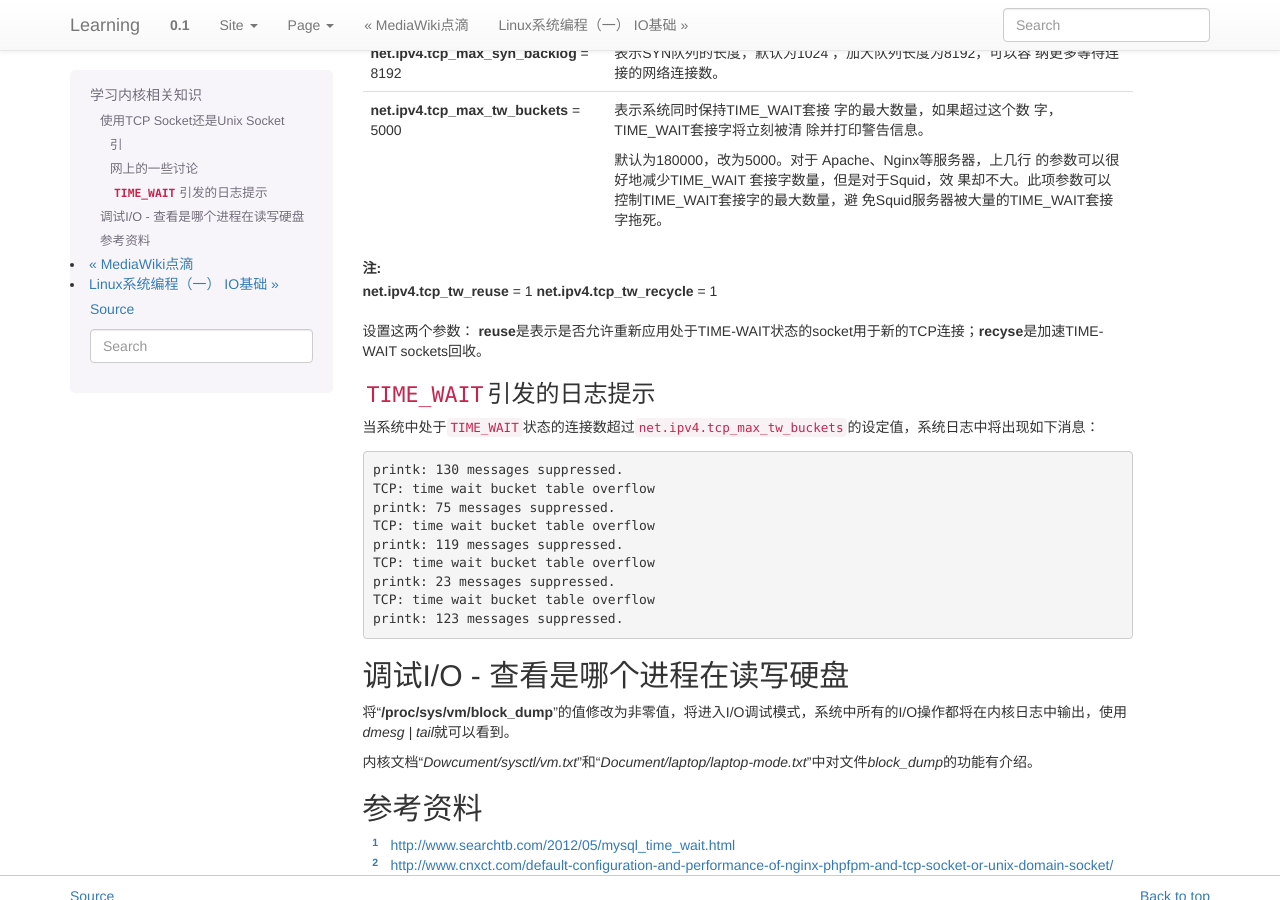
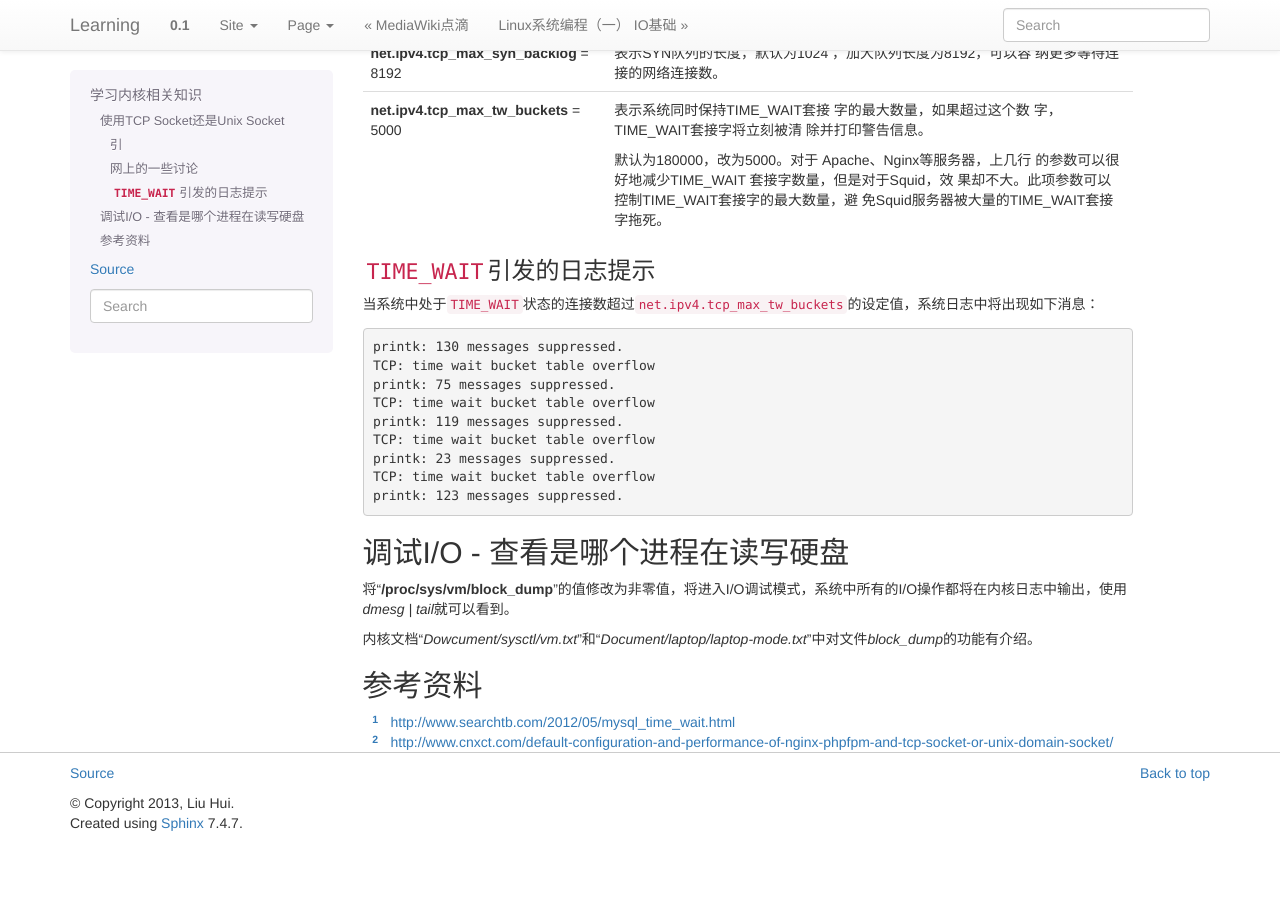
Before and after one commit to huiliu/learning.docs.hui, a Sphinx documentation site: the page built from source/kernel.rst, in a window 1280 px wide and 900 px high, scrolled down 1045 px. Built offline with Sphinx 7.4.7, drawn with Linux system fonts in a browser that asks for light colours; formulas are drawn with MathJax 3; after the commit the page ends 1888 px from its top, so only the background shows below that.

Commit message:
FIXED BUGS
*   修改一些语法错误
*   添加边栏

```diff
--- a/source/conf.py
+++ b/source/conf.py
@@ -140,6 +140,9 @@ html_static_path = ['_static']
 
 # Custom sidebar templates, maps document names to template names.
 #html_sidebars = {}
+html_sidebars = {
+    "**": ['localtoc.html', 'sourcelink.html', 'searchbox.html']
+}
 
 # Additional templates that should be rendered to pages, maps page names to
 # template names.
--- a/source/kernel.rst
+++ b/source/kernel.rst
@@ -86,12 +86,6 @@ So，今天重新配置Nginx反向代理时，想将主机上的php-fpm设置为
 |                                               | TIME_WAIT套接字拖死。        |
 +-----------------------------------------------+------------------------------+
 
-**注:**
-    **net.ipv4.tcp_tw_reuse** = 1
-    **net.ipv4.tcp_tw_recycle** = 1
-
-设置这两个参数： **reuse**\ 是表示是否允许重新应用处于TIME-WAIT状态的socket用于\
-新的TCP连接；\ **recyse**\ 是加速TIME-WAIT sockets回收。
 
 ``TIME_WAIT``\ 引发的日志提示
 ------------------------------
--- a/source/python.rst
+++ b/source/python.rst
@@ -79,7 +79,7 @@ The Python yield keyword explained
 
 函数参数部分求值
 =================
-**currying**\ [book]_ ::
+**currying**\ [#book]_ ::
 
     def foo(x, y, z):
         return x + y + z
```
Also changed, not shown: other parts of source/python.rst (+1 -1 lines).
